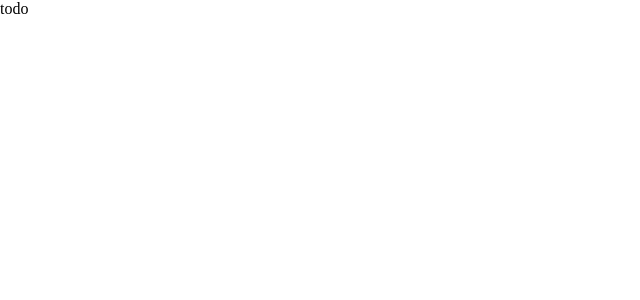
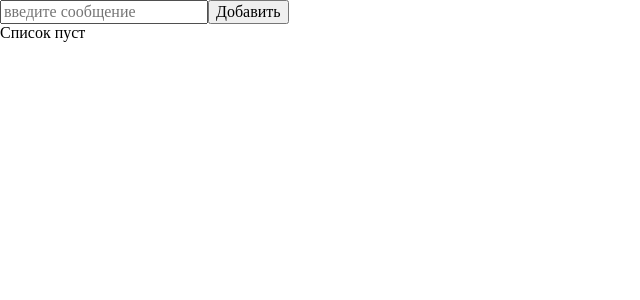
Before and after one commit to sashadivanchik/todo-practice, a React (Create React App) app: page / in a window 1280 px wide. Shown: the top 300 px of the page, without its empty margins (0-640 px from the left). Built offline with nearby package versions, Linux system fonts and the light colour scheme.

Commit message:
Add simple variant todo list

```diff
--- a/package.json
+++ b/package.json
@@ -10,11 +10,13 @@
     "@types/node": "^16.7.13",
     "@types/react": "^18.0.0",
     "@types/react-dom": "^18.0.0",
+    "@types/uuid": "^9.0.7",
     "normalize.css": "^8.0.1",
     "react": "^18.2.0",
     "react-dom": "^18.2.0",
     "react-scripts": "5.0.1",
     "typescript": "^4.4.2",
+    "uuid": "^9.0.1",
     "web-vitals": "^2.1.0"
   },
   "scripts": {
--- a/src/components/App/App.tsx
+++ b/src/components/App/App.tsx
@@ -1,10 +1,11 @@
 import React from 'react';
 import "normalize.css"
+import { List } from "../List/List";
 
-export const App = () => {
+export const App: React.FC = () => {
   return (
     <div className="App">
-      todo
+      <List />
     </div>
   );
 }
--- /dev/null
+++ b/src/components/Input/Input.tsx
@@ -0,0 +1,36 @@
+import React, { useState } from "react";
+import { TodoInputProps } from "./types";
+
+export const Input: React.FC<TodoInputProps> = ({
+  onClick,
+  placeholder= ''
+}) => {
+  const [value, setValue] = useState<string>('');
+
+  const handleChange = (e: React.FormEvent<HTMLInputElement>) => {
+    setValue(e.currentTarget.value)
+  };
+
+  const handleSubmit = (e: React.FormEvent) => {
+    e.preventDefault();
+
+    if (!value) {
+      return
+    }
+
+    onClick(value)
+    setValue('')
+  };
+
+  return (
+    <form onSubmit={handleSubmit}>
+      <input
+        type="text"
+        placeholder={placeholder}
+        value={value}
+        onChange={handleChange}
+      />
+      <button type="submit">Добавить</button>
+    </form>
+  )
+};
--- /dev/null
+++ b/src/components/Input/types.ts
@@ -0,0 +1,4 @@
+export type TodoInputProps ={
+  placeholder: string;
+  onClick: (value: string) => void;
+};
--- /dev/null
+++ b/src/components/List/List.tsx
@@ -0,0 +1,46 @@
+import React, { useReducer } from "react";
+import { initialState, todoReducer } from "../state/todoReducer";
+import { ListItem } from "../ListItem/ListItem";
+import { Input } from "../Input/Input";
+import { TodoActionsType } from "../state/types";
+
+export const List: React.FC = () => {
+  const [state, dispatch] = useReducer(todoReducer, initialState);
+
+  const handleRemove = (id: string) => {
+    dispatch({
+      type: TodoActionsType.REMOVE_TODO,
+      payload: { id }
+    })
+  };
+
+  const handleToggle = (id: string) => {
+    dispatch({
+      type: TodoActionsType.TOGGLE_TODO,
+      payload: { id }
+    })
+  };
+
+  const handleAddTodo = (value: string) => {
+    dispatch({type: TodoActionsType.ADD_TODO, payload: { name: value }})
+  };
+
+  return (
+    <div>
+      <Input
+        placeholder={'введите сообщение'}
+        onClick={handleAddTodo}
+      />
+      {state.todos.length ? state.todos.map((todo) => (
+        <ListItem
+          key={todo.id}
+          id={todo.id}
+          todoName={todo.todoName}
+          isComplete={todo.isComplete}
+          onRemove={handleRemove}
+          onToggle={handleToggle}
+        />
+      )) : <div>Список пуст</div>}
+    </div>
+  )
+};
--- /dev/null
+++ b/src/components/ListItem/ListItem.tsx
@@ -0,0 +1,30 @@
+import React from "react";
+import { TodoProps } from "../state/types";
+export interface ListItemProps extends TodoProps {
+  onRemove: (id: string) => void;
+  onToggle: (id: string) => void;
+}
+
+export const ListItem: React.FC<ListItemProps> = ({
+  id,
+  isComplete,
+  todoName,
+  onToggle,
+  onRemove
+}) => {
+
+  const toggleMessage = isComplete ? 'В работу' : 'Завершить';
+  const isCompleteStyle = isComplete ? 'line-through' : '';
+
+  return (
+    <div style={{ display: "flex "}}>
+      <div>
+        <button onClick={() => onRemove(id)}>Удалить</button>
+        <button onClick={() => onToggle(id)}>{toggleMessage}</button>
+      </div>
+      <p style={{ textDecoration: `${isCompleteStyle}` }}>
+        {todoName}
+      </p>
+    </div>
+  )
+};
--- /dev/null
+++ b/src/components/state/todoReducer.ts
@@ -0,0 +1,34 @@
+import { todoAction, TodoActionsType, TodoProps, TodoState } from "./types";
+import { v4 as uuid4 } from "uuid";
+export const initialState: TodoState = {
+  todos: []
+};
+
+const newTodo = (todoName: string): TodoProps => {
+  return { id: uuid4(), todoName: todoName, isComplete: false}
+};
+
+export const todoReducer = (state: TodoState, action: todoAction) => {
+  const { type, payload } = action;
+
+  switch (type) {
+    case TodoActionsType.ADD_TODO:
+      return {
+        ...state,
+        todos: [...state.todos, newTodo(payload.name)]
+      };
+    case TodoActionsType.REMOVE_TODO:
+      return {
+        ...state,
+        todos: [...state.todos.filter(item => item.id !== payload.id)]
+      };
+    case TodoActionsType.TOGGLE_TODO:
+      return {
+        ...state,
+        todos: [...state.todos.map((item) => {
+          return item.id === payload.id ? { ...item, isComplete: !item.isComplete } : item })]
+      }
+    default:
+      return state;
+  }
+};
--- /dev/null
+++ b/src/components/state/types.ts
@@ -0,0 +1,27 @@
+export type TodoProps = {
+  id: string;
+  todoName: string;
+  isComplete: boolean;
+}
+
+export type TodoState = {
+  todos: TodoProps[]
+}
+
+export enum TodoActionsType {
+  ADD_TODO = "ADD_TODO",
+  REMOVE_TODO = "REMOVE_TODO",
+  TOGGLE_TODO = "TOGGLE_TODO"
+}
+
+type AddTodoAction = {
+  type: TodoActionsType.ADD_TODO;
+  payload: { name: string }
+}
+
+type ModifyTodo = {
+  type: TodoActionsType.TOGGLE_TODO | TodoActionsType.REMOVE_TODO;
+  payload: { id: string }
+}
+
+export type todoAction = AddTodoAction | ModifyTodo;
```
Also changed, not shown: 1 other file (tests, documents, lock files or other folders).
